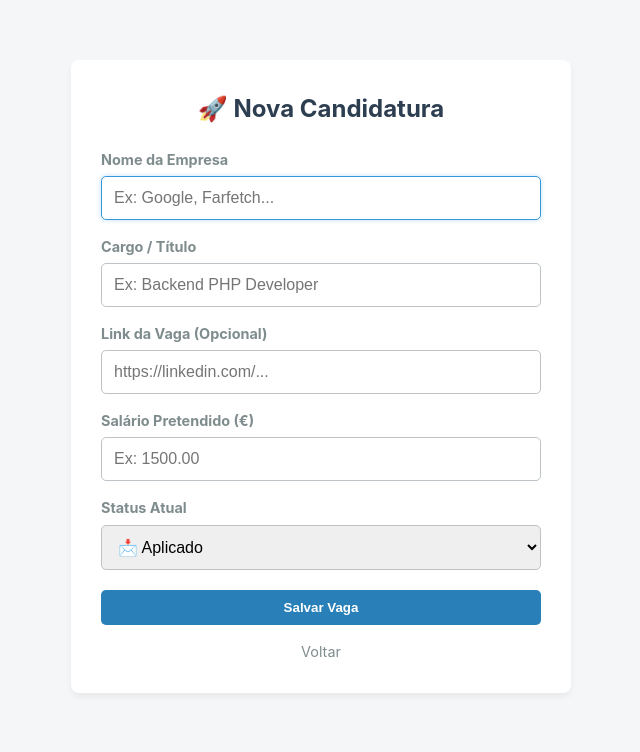
After one commit to williampgdias/job-tracker, a PHP site: page /cadastrar.php in a window 1280 px wide. The commit adds this page. Shown: the top 752 px of the page, without its empty margins (319-959 px from the left). Run offline with PHP 8.4, Linux system fonts and the light colour scheme; a stand-in replaces the project's code that opens the database connection.

Commit message:
feat: implementa formulario de cadastro com logica relacional inteligente

```diff
--- /dev/null
+++ b/cadastrar.php
@@ -0,0 +1,95 @@
+<?php
+require_once 'src/conexao.php';
+
+if ($_SERVER['REQUEST_METHOD'] === 'POST') {
+    $nomeEmpresa = trim($_POST['empresa']);
+    $titulo = trim($_POST['titulo']);
+    $link = trim($_POST['link']);
+    $salario = $_POST['salario'] ?: 0;
+    $status = $_POST['status'];
+
+    if (!empty($nomeEmpresa) && !empty($titulo)) {
+        try {
+            $pdo->beginTransaction();
+
+            // Lógica da empresa (verifica se já existe)
+            $stmt = $pdo->prepare("SELECT id FROM empresas WHERE nome = ?");
+            $stmt->execute([$nomeEmpresa]);
+            $empresa = $stmt->fetch();
+
+            if ($empresa) {
+                // Empresa já existe, usamos a id dela
+                $empresaId = $empresa['id'];
+            } else {
+                // Empresa nova, criamos agora
+                $stmt = $pdo->prepare("INSERT INTO empresas (nome) VALUES (?)");
+                $stmt->execute([$nomeEmpresa]);
+                $empresaId = $pdo->lastInsertId();
+            }
+
+            // Salva a Vaga vinculada à Empresa
+            $sql = "INSERT INTO vagas (empresa_id, titulo, link_vaga, salario_pretendido, status)
+                    VALUES (?,?,?,?,?)";
+            $stmt = $pdo->prepare($sql);
+            $stmt->execute([$empresaId, $titulo, $link, $salario, $status]);
+
+            // Confirma tudo
+            $pdo->commit();
+
+            // Volta pra home
+            header('Location: index.php');
+            exit;
+        } catch (Exception $e) {
+            $pdo->rollBack();
+            die("Erro ao salvar:" . $e->getMessage());
+        }
+    }
+}
+
+?>
+
+<!DOCTYPE html>
+<html lang="pt-PT">
+
+<head>
+    <meta charset="UTF-8">
+    <title>Nova Vaga 🎯</title>
+    <link rel="stylesheet" href="css/style.css">
+</head>
+
+<body>
+    <div class="form-container">
+        <div class="card card-form">
+            <h2>🚀 Nova Candidatura</h2>
+
+            <form method="POST">
+                <label>Nome da Empresa</label>
+                <input type="text" name="empresa" placeholder="Ex: Google, Farfetch..." required autofocus>
+
+                <label>Cargo / Título</label>
+                <input type="text" name="titulo" placeholder="Ex: Backend PHP Developer" required>
+
+                <label>Link da Vaga (Opcional)</label>
+                <input type="url" name="link" placeholder="https://linkedin.com/...">
+
+                <label>Salário Pretendido (€)</label>
+                <input type="number" name="salario" step="0.01" placeholder="Ex: 1500.00">
+
+                <label>Status Atual</label>
+                <select name="status">
+                    <option value="Aplicado">📩 Aplicado</option>
+                    <option value="Entrevista">🗣️ Entrevista</option>
+                    <option value="Teste">💻 Teste Técnico</option>
+                    <option value="Oferta">🎉 Oferta Recebida</option>
+                    <option value="Rejeitado">❌ Rejeitado</option>
+                </select>
+
+                <button type="submit" class="btn btn-primary" style="margin-top: 20px;">Salvar Vaga</button>
+
+                <a href="index.php" class="link-voltar">Voltar</a>
+            </form>
+        </div>
+    </div>
+</body>
+
+</html>
--- a/css/style.css
+++ b/css/style.css
@@ -1,50 +1,103 @@
+/* =========================================
+    1. RESET & BASE (Geral)
+   ========================================= */
+* {
+    box-sizing: border-box;
+}
+
 body {
-    font-family: sans-serif;
-    background: #f4f6f8;
+    font-family: -apple-system, BlinkMacSystemFont, 'Segoe UI', Roboto,
+        Helvetica, Arial, sans-serif;
+    background-color: #f4f6f8;
+    color: #2c3e50;
+    margin: 0;
     padding: 20px;
+    line-height: 1.6;
 }
+
+a {
+    text-decoration: none;
+}
+
 .container {
     max-width: 800px;
     margin: 0 auto;
 }
 
+/* =========================================
+    2. COMPONENTES (Botões e Cards)
+   ========================================= */
+
+/* Botões Genéricos */
+.btn {
+    display: inline-block;
+    padding: 10px 20px;
+    border-radius: 5px;
+    font-weight: bold;
+    text-align: center;
+    cursor: pointer;
+    border: none;
+    transition: background 0.3s, transform 0.2s;
+}
+.btn:hover {
+    transform: translateY(-2px);
+}
+
+/* Variações de Cores */
+.btn-success {
+    background: #2ecc71;
+    color: white;
+} /* Verde (+ Nova Vaga) */
+.btn-success:hover {
+    background: #27ae60;
+}
+
+.btn-primary {
+    background: #2980b9;
+    color: white;
+    width: 100%;
+} /* Azul (Salvar) */
+.btn-primary:hover {
+    background: #3498db;
+}
+
+/* Cartão Base */
+.card {
+    background: white;
+    padding: 20px;
+    border-radius: 8px;
+    box-shadow: 0 4px 6px rgba(0, 0, 0, 0.05);
+    margin-bottom: 20px;
+}
+
+/* =========================================
+    3. PÁGINA HOME (Index - Listagem)
+   ========================================= */
 .header {
     display: flex;
     justify-content: space-between;
     align-items: center;
-    margin-bottom: 20px;
+    margin-bottom: 25px;
 }
-.btn-nova {
-    background: #2ecc71;
-    color: white;
-    text-decoration: none;
-    padding: 10px 20px;
-    border-radius: 5px;
-    font-weight: bold;
+.header h1 {
+    margin: 0;
+    font-size: 1.8rem;
 }
 
-.card {
-    background: white;
-    padding: 20px;
-    margin-bottom: 15px;
-    border-radius: 8px;
-    box-shadow: 0 2px 5px rgba(0, 0, 0, 0.05);
-    border-left: 5px solid #bdc3c7;
+/* Estilos específicos dos Cards de Vagas */
+.card-vaga {
+    border-left: 5px solid #ccc;
+    transition: box-shadow 0.3s;
+}
+.card-vaga:hover {
+    box-shadow: 0 8px 15px rgba(0, 0, 0, 0.1);
 }
 
-/* Cores dinâmicas para o status */
-.status-Aplicado {
-    border-left-color: #3498db;
-} /* Azul */
-.status-Entrevista {
-    border-left-color: #f1c40f;
-} /* Amarelo */
-.status-Rejeitado {
-    border-left-color: #e74c3c;
-} /* Vermelho */
-.status-Oferta {
-    border-left-color: #27ae60;
-} /* Verde */
+.vaga-header {
+    display: flex;
+    justify-content: space-between;
+    align-items: flex-start;
+}
 
 .vaga-titulo {
     font-size: 1.2rem;
@@ -53,11 +106,106 @@ body {
 }
 .empresa-nome {
     color: #7f8c8d;
+    font-weight: 600;
+    font-size: 0.9rem;
+    margin-top: 2px;
+}
+
+.vaga-detalhes {
+    margin-top: 15px;
+    padding-top: 15px;
+    border-top: 1px solid #eee;
+    font-size: 0.9rem;
+    color: #555;
+}
+.vaga-detalhes a {
+    color: #3498db;
+}
+.vaga-detalhes a:hover {
+    text-decoration: underline;
+}
+
+/* Cores de Status (Borda Lateral) */
+.status-Aplicado {
+    border-left-color: #3498db;
+} /* Azul */
+.status-Entrevista {
+    border-left-color: #f1c40f;
+} /* Amarelo */
+.status-Teste {
+    border-left-color: #9b59b6;
+} /* Roxo */
+.status-Oferta {
+    border-left-color: #27ae60;
+} /* Verde */
+.status-Rejeitado {
+    border-left-color: #e74c3c;
+} /* Vermelho */
+
+/* Badge (Etiqueta de status) */
+.badge {
+    background: #f0f2f5;
+    padding: 5px 12px;
+    border-radius: 20px;
+    font-size: 0.75rem;
+    font-weight: bold;
+    color: #555;
+    text-transform: uppercase;
+}
+
+/* =========================================
+    4. PÁGINA DE CADASTRO (Formulário)
+   ========================================= */
+/* Container específico para centralizar o form */
+.form-container {
+    max-width: 500px;
+    margin: 40px auto;
+}
+
+.card-form {
+    padding: 30px;
+}
+.card-form h2 {
+    margin-top: 0;
+    text-align: center;
+    color: #2c3e50;
+}
+
+label {
+    display: block;
+    margin-top: 15px;
+    color: #7f8c8d;
     font-weight: bold;
     font-size: 0.9rem;
 }
-.detalhes {
-    margin-top: 10px;
+
+input[type='text'],
+input[type='number'],
+input[type='url'],
+select {
+    width: 100%;
+    padding: 12px;
+    margin-top: 5px;
+    border: 1px solid #bdc3c7;
+    border-radius: 5px;
+    font-size: 1rem;
+    outline: none;
+}
+
+input:focus,
+select:focus {
+    border-color: #3498db;
+    box-shadow: 0 0 5px rgba(52, 152, 219, 0.3);
+}
+
+.link-voltar {
+    display: block;
+    text-align: center;
+    margin-top: 15px;
+    color: #7f8c8d;
     font-size: 0.9rem;
-    color: #555;
 }
+.link-voltar:hover {
+    color: #2c3e50;
+    text-decoration: underline;
+}
--- a/index.php
+++ b/index.php
@@ -32,11 +32,11 @@ try {
     <div class="container">
         <div class="header">
             <h1>🎯 Minhas Candidaturas</h1>
-            <a href="cadastrar.php" class="btn-nova">+ Nova Vaga</a>
+            <a href="cadastrar.php" class="btn btn-success">+ Nova Vaga</a>
         </div>
 
         <?php foreach ($vagas as $vaga): ?>
-        <div class="card status-<?php echo $vaga['status']; ?>">
+        <div class="card card-vaga status-<?php echo $vaga['status']; ?>">
             <div style="display:flex; justify-content:space-between;">
                 <div>
                     <div class="vaga-titulo"><?php echo htmlspecialchars($vaga['titulo']); ?></div>
```
